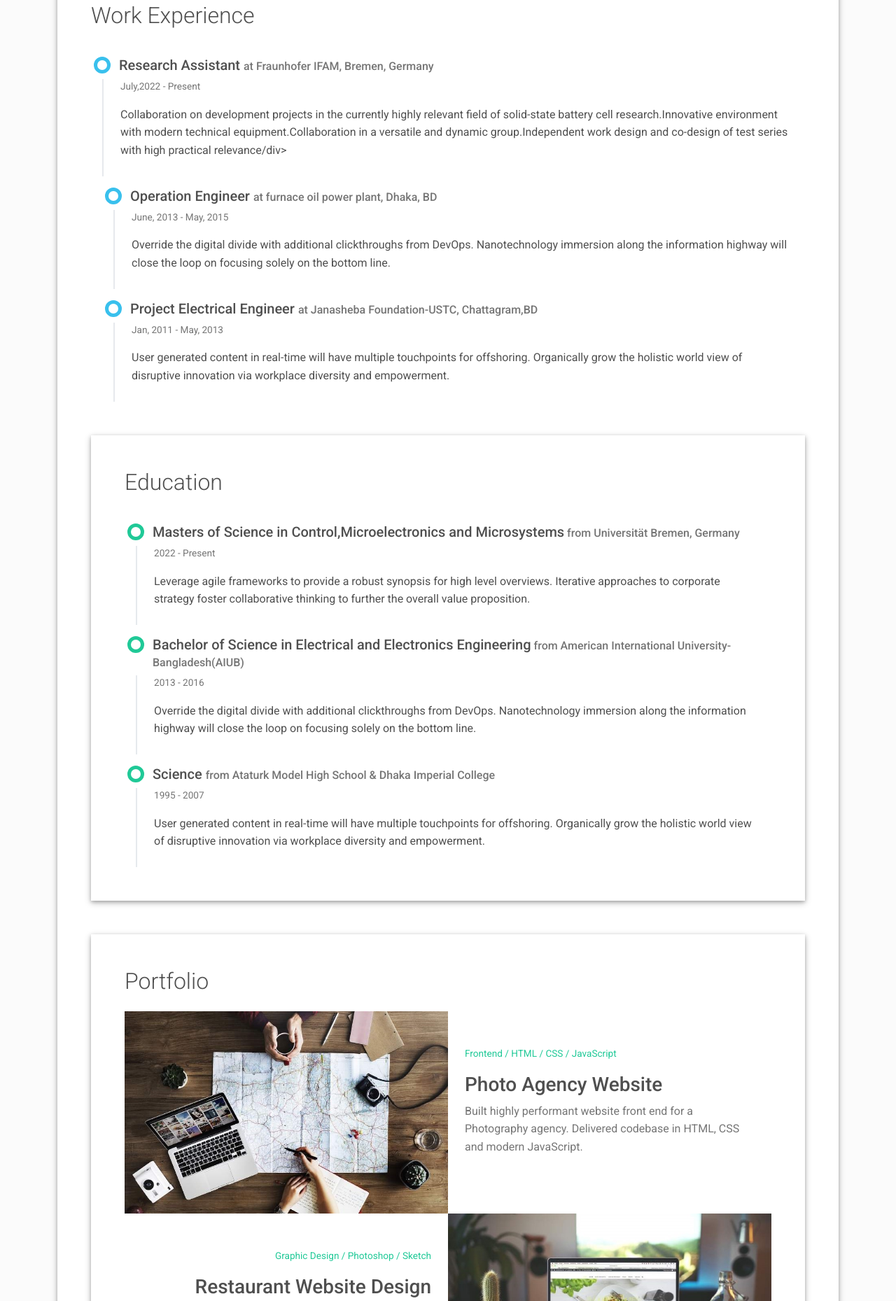
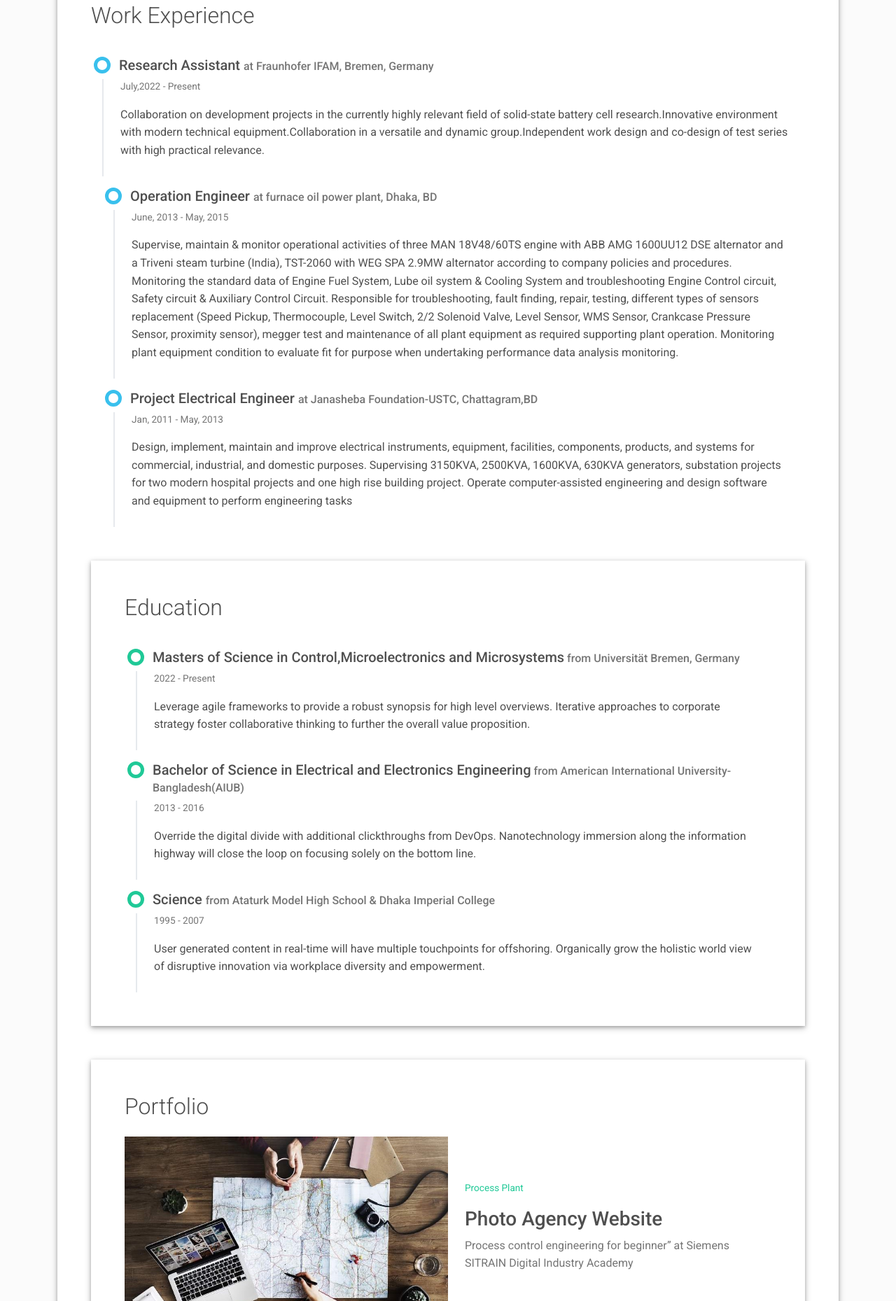
Before and after one commit to Azizabdultushar/azizabdultushar.github.io, a plain HTML site: page index.html in a window 1280 px wide. Shown: the part 1598-3457 px from the top of the page at 70% size. Drawn offline with Linux system fonts and the light colour scheme.

Commit message:
Update index.html

```diff
--- a/index.html
+++ b/index.html
@@ -194,7 +194,7 @@
           </div>
           <div class="timeline-body px-4 pb-4">
             <div class="text-muted text-small mb-3">July,2022 - Present</div>
-            <div>Collaboration on development projects in the currently highly relevant field of solid-state battery cell research.Innovative environment with modern technical equipment.Collaboration in a versatile and dynamic group.Independent work design and co-design of test series with high practical relevance/div>
+            <div>Collaboration on development projects in the currently highly relevant field of solid-state battery cell research.Innovative environment with modern technical equipment.Collaboration in a versatile and dynamic group.Independent work design and co-design of test series with high practical relevance.
           </div>
         </div>
         <div class="timeline-card timeline-card-info" data-aos="fade-in" data-aos-delay="200">
@@ -203,7 +203,14 @@
           </div>
           <div class="timeline-body px-4 pb-4">
             <div class="text-muted text-small mb-3">June, 2013 - May, 2015</div>
-            <div>Override the digital divide with additional clickthroughs from DevOps. Nanotechnology immersion along the information highway will close the loop on focusing solely on the bottom line.</div>
+            <div>Supervise, maintain & monitor operational activities of three MAN 18V48/60TS engine with
+ABB AMG 1600UU12 DSE alternator and a Triveni steam turbine (India), TST-2060 with
+WEG SPA 2.9MW alternator according to company policies and procedures. Monitoring the standard data of Engine Fuel System, Lube oil system & Cooling System and
+troubleshooting Engine Control circuit, Safety circuit & Auxiliary Control Circuit. Responsible for troubleshooting, fault finding, repair, testing, different types of sensors
+replacement (Speed Pickup, Thermocouple, Level Switch, 2/2 Solenoid Valve, Level Sensor,
+WMS Sensor, Crankcase Pressure Sensor, proximity sensor), megger test and maintenance of
+all plant equipment as required supporting plant operation. Monitoring plant equipment condition to evaluate fit for purpose when undertaking
+performance data analysis monitoring.</div>
           </div>
         </div>
         <div class="timeline-card timeline-card-info" data-aos="fade-in" data-aos-delay="400">
@@ -212,7 +219,10 @@
           </div>
           <div class="timeline-body px-4 pb-4">
             <div class="text-muted text-small mb-3">Jan, 2011 - May, 2013</div>
-            <div>User generated content in real-time will have multiple touchpoints for offshoring. Organically grow the holistic world view of disruptive innovation via workplace diversity and empowerment.</div>
+            <div>Design, implement, maintain and improve electrical instruments, equipment, facilities,
+components, products, and systems for commercial, industrial, and domestic purposes. Supervising 3150KVA, 2500KVA, 1600KVA, 630KVA generators, substation projects for
+two modern hospital projects and one high rise building project. Operate computer-assisted engineering and design software and equipment to perform
+engineering tasks</div>
           </div>
         </div>
       </div>
@@ -253,15 +263,15 @@
     </div>
   </div>
   <div class="shadow-1-strong bg-white my-5 p-5 d-print-none" id="portfolio">
-    <div class="portfolio-section">
+    <div class="PROFESSIONAL TRAINING & MOOC">
       <h2 class="h2 fw-light mb-4">Portfolio</h2>
       <div class="row g-0">
         <div class="col-md-6"><a href="https://dribbble.com/" target="_blank"><img class="img-fluid" src="images/project-1.jpg" width="800" height="500"/></a></div>
         <div class="col-md-6 d-flex align-items-center" data-aos="fade-left" data-aos-delay="100">
           <div class="m-4 mt-md-2">
-            <p class="text-teal text-small">Frontend / HTML / CSS / JavaScript</p>
+            <p class="text-teal text-small">Process Plant</p>
             <h3>Photo Agency Website</h3>
-            <p class="text-muted">Built highly performant website front end for a Photography agency. Delivered codebase in HTML, CSS and modern JavaScript.</p>
+            <p class="text-muted">Process control engineering for beginner” at Siemens SITRAIN Digital Industry Academy</p>
           </div>
         </div>
       </div>
@@ -270,7 +280,8 @@
           <div class="m-4 mt-md-2 text-end">
             <p class="text-teal text-small">Graphic Design / Photoshop / Sketch</p>
             <h3>Restaurant Website Design</h3>
-            <p class="text-muted">Web design for popular resturant chain involving complex layouts done in both Photoshop and Sketch. Collaborated with back-end and front-end team for finished product.</p>
+            <p class="text-muted">Programming of PLC for industrial automation, maintenance and troubleshooting of PLC
+System” at Siemens SITRAIN Digital Industry Academy</p>
           </div>
         </div>
         <div class="col-md-6"><a href="https://www.behance.net/" target="_blank"><img class="img-fluid" src="images/project-2.jpg" width="800" height="500"/></a></div>
@@ -281,7 +292,8 @@
           <div class="m-4 mt-md-2">
             <p class="text-teal text-small">Frontend / HTML / CSS / JavaScript</p>
             <h3>E-Commerce Website</h3>
-            <p class="text-muted">Built highly performant website for an E-commerce Portal. Worked with back-end team to timely deliver codebase in HTML, CSS and modern JavaScript.</p>
+            <p class="text-muted">SIMATIC TIA portal structured programming” at Siemens SITRAIN Digital Industry
+Academy</p>
           </div>
         </div>
       </div>
```
